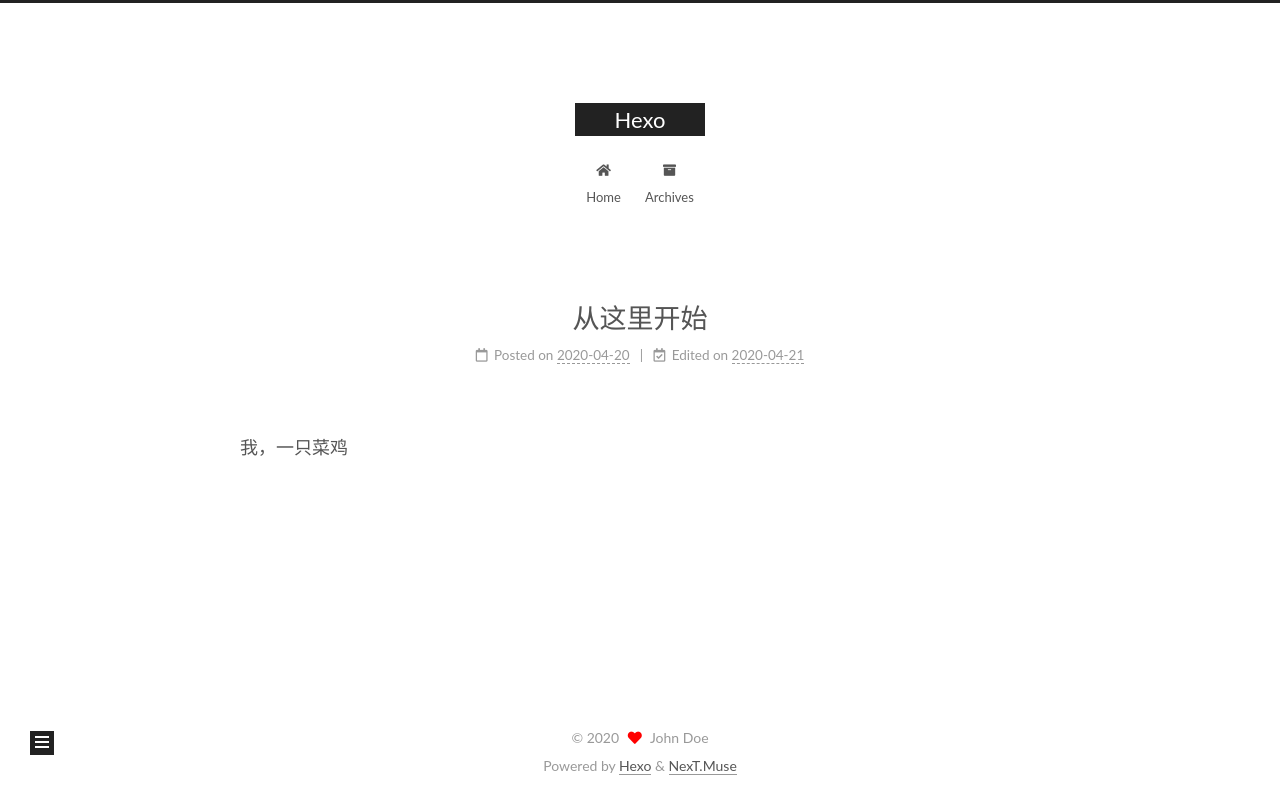
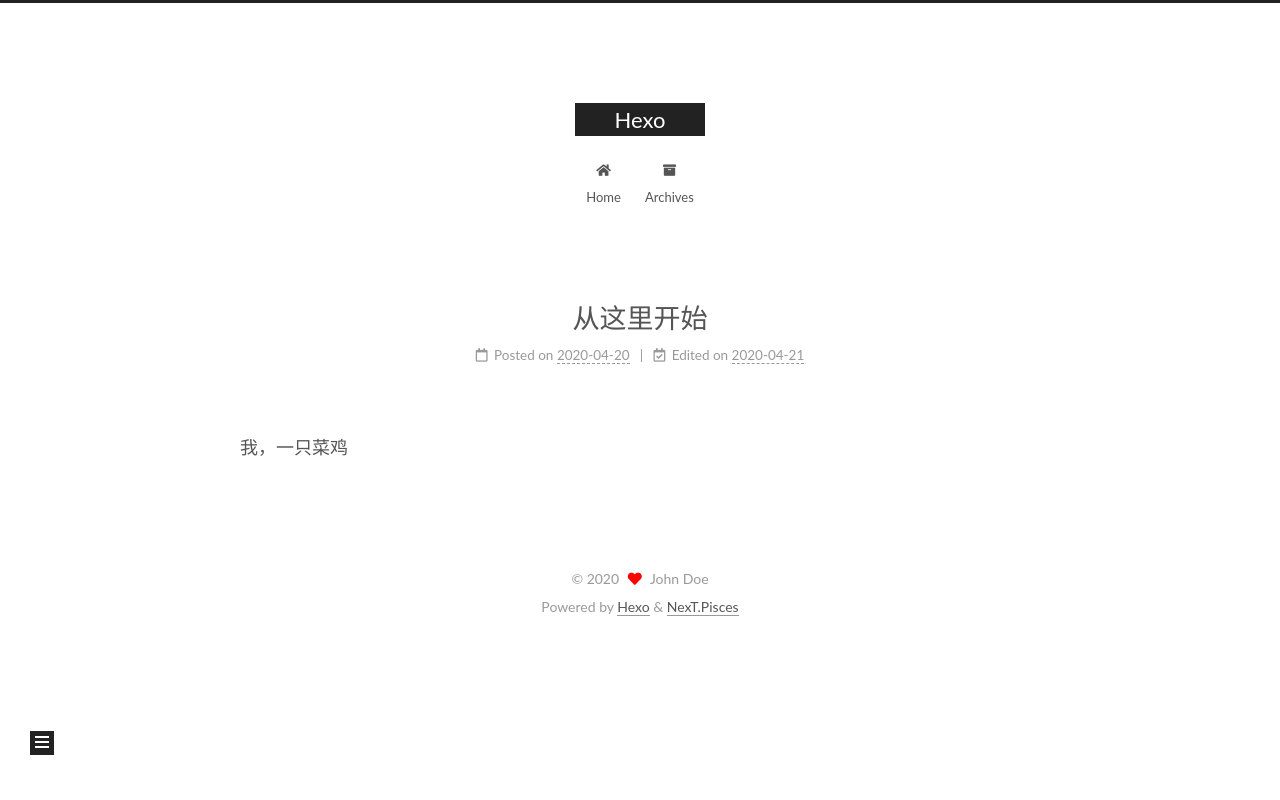
Before and after one commit to ddlyl/ddlyl.github.io, a plain HTML site: page 2020/04/20/从这里开始/index.html in a window 1280 px wide. Drawn offline with Linux system fonts and the light colour scheme.

Commit message:
Site updated: 2020-04-21 11:15:24

```diff
--- a/2020/04/20/从这里开始/index.html
+++ b/2020/04/20/从这里开始/index.html
@@ -17,7 +17,7 @@
 
 <script id="hexo-configurations">
     var NexT = window.NexT || {};
-    var CONFIG = {"hostname":"yoursite.com","root":"/","scheme":"Muse","version":"7.8.0","exturl":false,"sidebar":{"position":"left","display":"post","padding":18,"offset":12,"onmobile":false},"copycode":{"enable":false,"show_result":false,"style":null},"back2top":{"enable":true,"sidebar":false,"scrollpercent":false},"bookmark":{"enable":false,"color":"#222","save":"auto"},"fancybox":false,"mediumzoom":false,"lazyload":false,"pangu":false,"comments":{"style":"tabs","active":null,"storage":true,"lazyload":false,"nav":null},"algolia":{"hits":{"per_page":10},"labels":{"input_placeholder":"Search for Posts","hits_empty":"We didn't find any results for the search: ${query}","hits_stats":"${hits} results found in ${time} ms"}},"localsearch":{"enable":false,"trigger":"auto","top_n_per_article":1,"unescape":false,"preload":false},"motion":{"enable":true,"async":false,"transition":{"post_block":"fadeIn","post_header":"slideDownIn","post_body":"slideDownIn","coll_header":"slideLeftIn","sidebar":"slideUpIn"}}};
+    var CONFIG = {"hostname":"yoursite.com","root":"/","scheme":"Pisces","version":"7.8.0","exturl":false,"sidebar":{"position":"left","display":"post","padding":18,"offset":12,"onmobile":false},"copycode":{"enable":false,"show_result":false,"style":null},"back2top":{"enable":true,"sidebar":false,"scrollpercent":false},"bookmark":{"enable":false,"color":"#222","save":"auto"},"fancybox":false,"mediumzoom":false,"lazyload":false,"pangu":false,"comments":{"style":"tabs","active":null,"storage":true,"lazyload":false,"nav":null},"algolia":{"hits":{"per_page":10},"labels":{"input_placeholder":"Search for Posts","hits_empty":"We didn't find any results for the search: ${query}","hits_stats":"${hits} results found in ${time} ms"}},"localsearch":{"enable":false,"trigger":"auto","top_n_per_article":1,"unescape":false,"preload":false},"motion":{"enable":true,"async":false,"transition":{"post_block":"fadeIn","post_header":"slideDownIn","post_body":"slideDownIn","coll_header":"slideLeftIn","sidebar":"slideUpIn"}}};
   </script>
 
   <meta name="description" content="我，一只菜鸡">
@@ -312,7 +312,7 @@
   </span>
   <span class="author" itemprop="copyrightHolder">John Doe</span>
 </div>
-  <div class="powered-by">Powered by <a href="https://hexo.io/" class="theme-link" rel="noopener" target="_blank">Hexo</a> & <a href="https://muse.theme-next.org/" class="theme-link" rel="noopener" target="_blank">NexT.Muse</a>
+  <div class="powered-by">Powered by <a href="https://hexo.io/" class="theme-link" rel="noopener" target="_blank">Hexo</a> & <a href="https://pisces.theme-next.org/" class="theme-link" rel="noopener" target="_blank">NexT.Pisces</a>
   </div>
 
 
@@ -338,7 +338,7 @@
 <script src="/js/motion.js"></script>
 
 
-<script src="/js/schemes/muse.js"></script>
+<script src="/js/schemes/pisces.js"></script>
 
 
 <script src="/js/next-boot.js"></script>
```
Also changed, not shown: archives/2020/04/index.html (+3 -3 lines), archives/2020/index.html (+3 -3 lines), archives/index.html (+3 -3 lines), index.html (+3 -3 lines).
